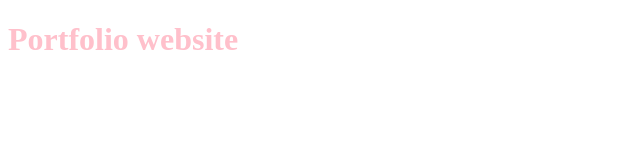
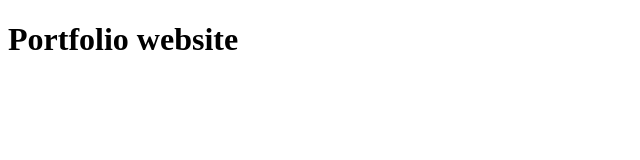
Before and after one commit to SyedZeeshanHasmi/SyedZeeshanHasmi.github.io, a plain HTML site: page index.html in a window 1280 px wide. Shown: the whole page, without its empty margins (0-640 px from the left). Drawn offline with Linux system fonts and the light colour scheme.

Commit message:
Test commit

```diff
--- a/index.html
+++ b/index.html
@@ -6,6 +6,6 @@
     <title>Zeeshan Hasmi</title>
 </head>
 <body>
-    <h1 style="color: pink;">Portfolio website</h1>
+    <h1>Portfolio website</h1>
 </body>
 </html>
```
